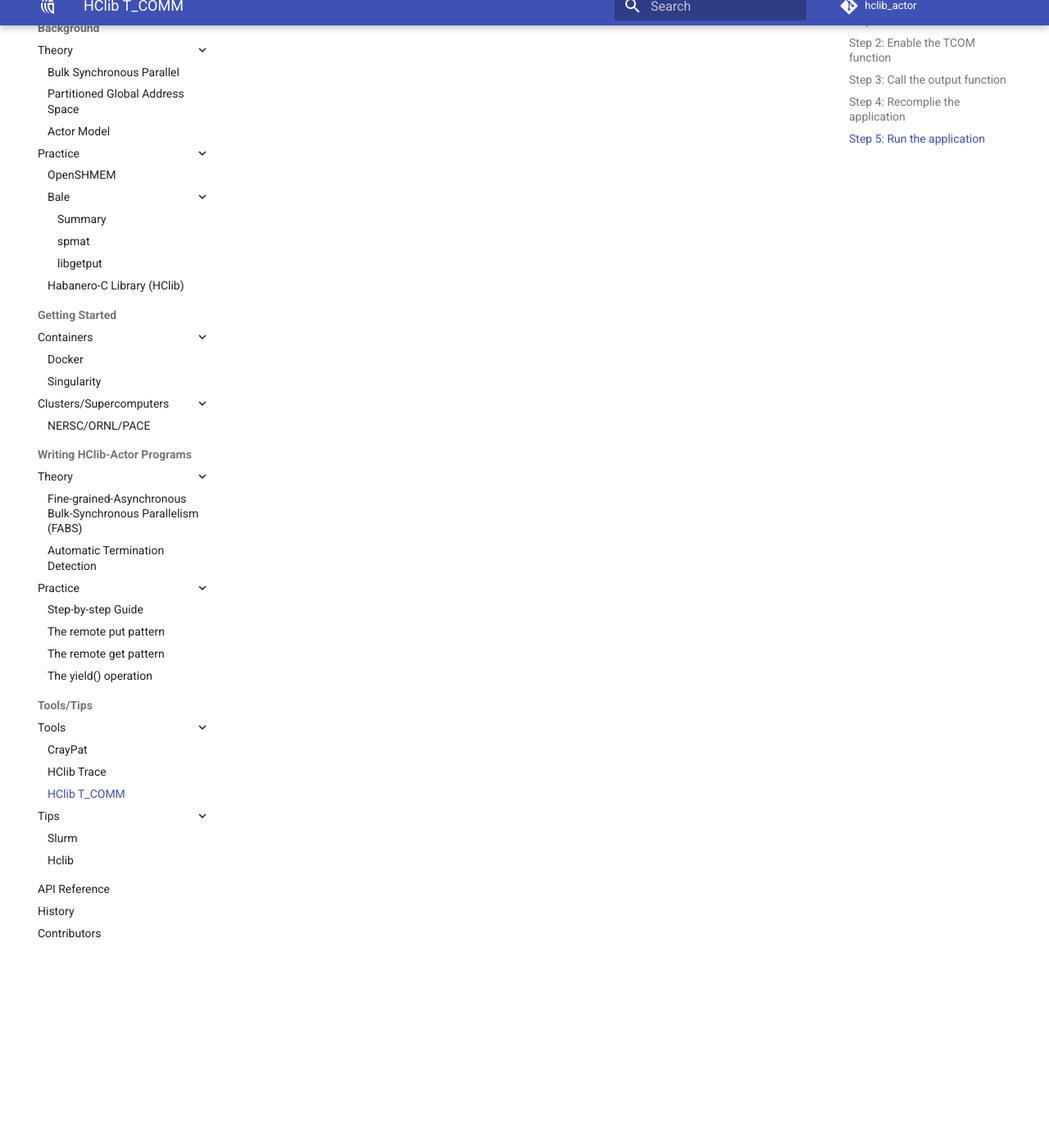
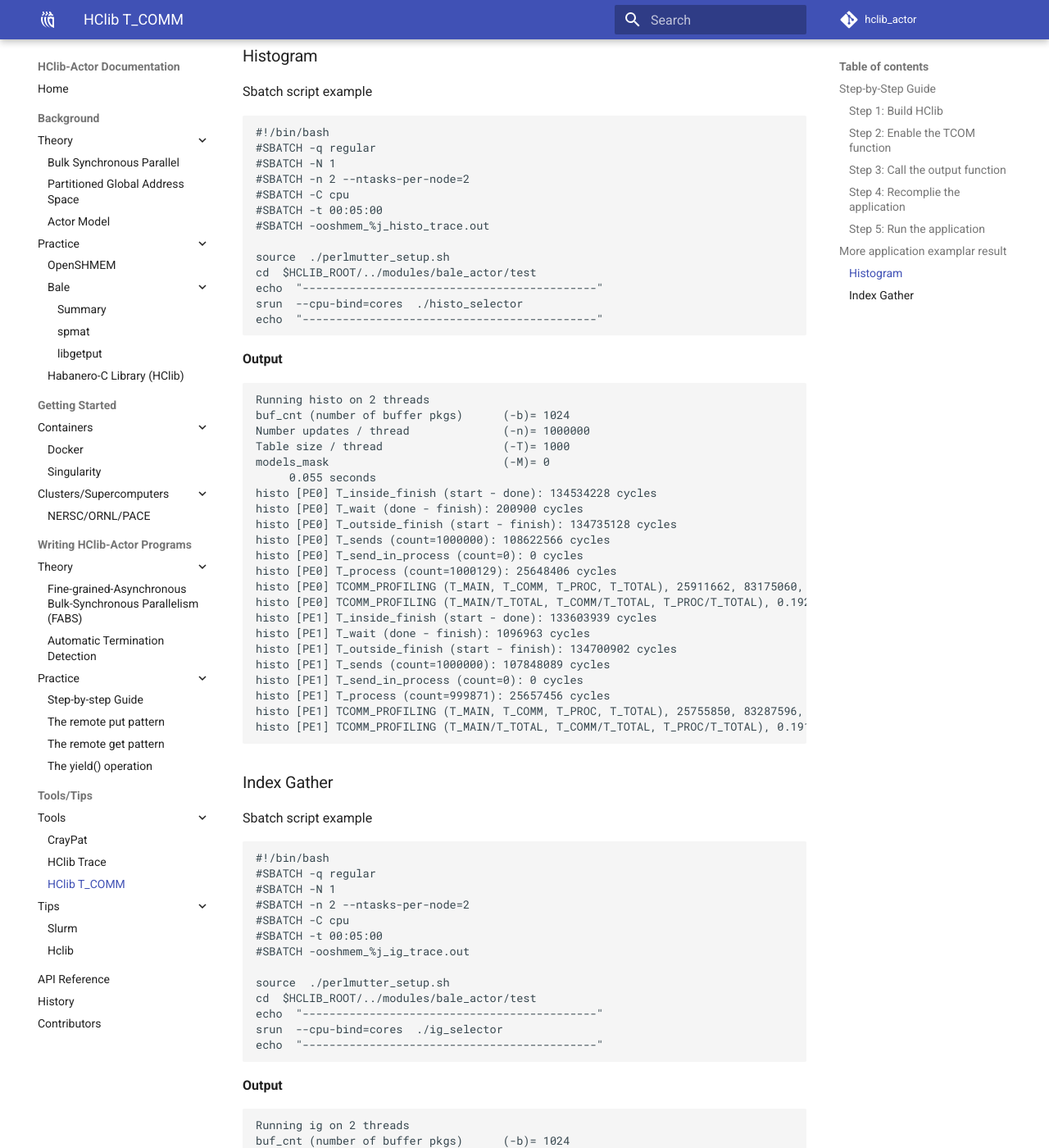
Before and after one commit to ahayashi/hclib-actor, an MkDocs documentation site: the page built from doc/markdowns/tools/tcomm.md, in a window 1280 px wide and 1400 px high, scrolled down 2890 px. Shown: the whole window at 82% size. Built offline with MkDocs 1.6.1 and Material for MkDocs 9.7.7, drawn with Linux system fonts in a browser that asks for light colours; comment, search, counter and statistics services are not loaded; some of the changed text lies outside the part shown.

Commit message:
Update trace example

````diff
--- a/doc/markdowns/tools/tcomm.md
+++ b/doc/markdowns/tools/tcomm.md
@@ -116,3 +116,96 @@ shows the percentage.
 This profilling function is still experimental, therefore it has the following  limitations/caveats:
 -   The function can profile a Selector with multiple mailboxes, but the profiler assumes that the main part only does send to MB0, not MB1, MB2, …
 -   Use this function just for getting rough information on what part can be a bottleneck.
+
+## More application examplar result
+
+### Histogram
+Sbatch script example
+```
+#!/bin/bash
+#SBATCH -q regular
+#SBATCH -N 1
+#SBATCH -n 2 --ntasks-per-node=2
+#SBATCH -C cpu
+#SBATCH -t 00:05:00
+#SBATCH -ooshmem_%j_histo_trace.out
+
+source  ./perlmutter_setup.sh
+cd  $HCLIB_ROOT/../modules/bale_actor/test
+echo  "--------------------------------------------"
+srun  --cpu-bind=cores  ./histo_selector
+echo  "--------------------------------------------"
+```
+
+**Output**
+```
+Running histo on 2 threads
+buf_cnt (number of buffer pkgs)      (-b)= 1024
+Number updates / thread              (-n)= 1000000
+Table size / thread                  (-T)= 1000
+models_mask                          (-M)= 0
+     0.055 seconds
+histo [PE0] T_inside_finish (start - done): 134534228 cycles
+histo [PE0] T_wait (done - finish): 200900 cycles
+histo [PE0] T_outside_finish (start - finish): 134735128 cycles
+histo [PE0] T_sends (count=1000000): 108622566 cycles
+histo [PE0] T_send_in_process (count=0): 0 cycles
+histo [PE0] T_process (count=1000129): 25648406 cycles
+histo [PE0] TCOMM_PROFILING (T_MAIN, T_COMM, T_PROC, T_TOTAL), 25911662, 83175060, 25648406, 134735128
+histo [PE0] TCOMM_PROFILING (T_MAIN/T_TOTAL, T_COMM/T_TOTAL, T_PROC/T_TOTAL), 0.192316, 0.617323, 0.190362
+histo [PE1] T_inside_finish (start - done): 133603939 cycles
+histo [PE1] T_wait (done - finish): 1096963 cycles
+histo [PE1] T_outside_finish (start - finish): 134700902 cycles
+histo [PE1] T_sends (count=1000000): 107848089 cycles
+histo [PE1] T_send_in_process (count=0): 0 cycles
+histo [PE1] T_process (count=999871): 25657456 cycles
+histo [PE1] TCOMM_PROFILING (T_MAIN, T_COMM, T_PROC, T_TOTAL), 25755850, 83287596, 25657456, 134700902
+histo [PE1] TCOMM_PROFILING (T_MAIN/T_TOTAL, T_COMM/T_TOTAL, T_PROC/T_TOTAL), 0.191208, 0.618315, 0.190477
+```
+
+### Index Gather
+Sbatch script example
+```
+#!/bin/bash
+#SBATCH -q regular
+#SBATCH -N 1
+#SBATCH -n 2 --ntasks-per-node=2
+#SBATCH -C cpu
+#SBATCH -t 00:05:00
+#SBATCH -ooshmem_%j_ig_trace.out
+
+source  ./perlmutter_setup.sh
+cd  $HCLIB_ROOT/../modules/bale_actor/test
+echo  "--------------------------------------------"
+srun  --cpu-bind=cores  ./ig_selector
+echo  "--------------------------------------------"
+```
+
+**Output**
+```
+Running ig on 2 threads
+buf_cnt (number of buffer pkgs)      (-b)= 1024
+Number of Request / thread           (-n)= 1000000
+Table size / thread                  (-T)= 100000
+models_mask                          (-M)= 0
+models_mask is or of 1,2,4,8,16 for agi,exstack,exstack2,conveyor,alternate)
+     0.120 seconds
+ig [PE1] T_inside_finish (start - done): 291840251 cycles
+ig [PE1] T_wait (done - finish): 437570 cycles
+ig [PE1] T_outside_finish (start - finish): 292277821 cycles
+ig [PE1] T_sends (count=1000000): 265550829 cycles
+ig [PE1] T_send_in_process (count=1000665): 109491048 cycles
+ig [PE1] T_process (count=2000665): 193290221 cycles
+ig [PE1] TCOMM_PROFILING (T_MAIN, T_COMM, T_PROC, T_TOTAL), 26289422, 182189226, 83799173, 292277821
+ig [PE1] TCOMM_PROFILING (T_MAIN/T_TOTAL, T_COMM/T_TOTAL, T_PROC/T_TOTAL), 0.089947, 0.623343, 0.286711
+ig [PE0] T_inside_finish (start - done): 284089186 cycles
+ig [PE0] T_wait (done - finish): 8140370 cycles
+ig [PE0] T_outside_finish (start - finish): 292229556 cycles
+ig [PE0] T_sends (count=1000000): 257481362 cycles
+ig [PE0] T_send_in_process (count=999335): 107141854 cycles
+ig [PE0] T_process (count=1999335): 186535650 cycles
+ig [PE0] TCOMM_PROFILING (T_MAIN, T_COMM, T_PROC, T_TOTAL), 26607824, 186227936, 79393796, 292229556
+ig [PE0] TCOMM_PROFILING (T_MAIN/T_TOTAL, T_COMM/T_TOTAL, T_PROC/T_TOTAL), 0.091051, 0.637266, 0.271683
+```
+
+More example can also be find within the test directory
````
Also changed, not shown: doc/markdowns/tools/trace.md (+69 -1 lines).
